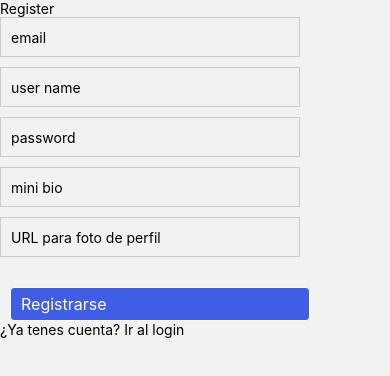
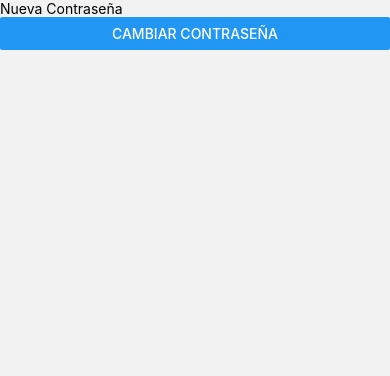
Before and after one commit to belendominguezda/proyectoRN, a React Native app in the folder my-app/: screen /Contrasenia in a window 390 px wide. Shown: the top 376 px of the page. Built offline with nearby package versions, Linux system fonts and the light colour scheme; no server answers.

Commit message:
electiva cambiar contraseña y cambios mejora

```diff
--- a/my-app/src/components/Menu/StackNavigation.js
+++ b/my-app/src/components/Menu/StackNavigation.js
@@ -14,6 +14,7 @@ import Login from "../../screens/Login/Login";
 import PerfilUsuario from "../../screens/PerfilUsuario/PerfilUsuario";
 import Comentarios from "../../screens/Comentarios/Comentarios";
 import CreacionExitosa from "../../screens/CreacionExitosa/CreacionExitosa";
+import Contrasenia from "../../screens/Contrasenia/Contrasenia";
 
 const Stack = createNativeStackNavigator();
 
@@ -65,15 +66,16 @@ class StackNavigation extends Component {
                             <Stack.Group>
                                 <>
                                     <Stack.Screen
+                                        name="Login"
+                                        component={ Login }
+                                        options={{ headerShown: false }}
+                                    />
+                                    <Stack.Screen
                                         name="Register"
                                         component={ Register }
                                         options={{ headerShown: false }}
                                     />
-                                    <Stack.Screen
-                                        name="Login"
-                                        component={ Login }
-                                        options={{ headerShown: false }}
-                                    />
+
                                 </>
                             </Stack.Group>
                     }
@@ -92,7 +94,11 @@ class StackNavigation extends Component {
                         component={ PerfilUsuario }
                         options={{ headerShown: false }}
                     />
-                     {/*Agregar Screen contraseña  */}
+                    <Stack.Screen
+                        name="Contrasenia"
+                        component={ Contrasenia }
+                        options={{ headerShown: false }}
+                    />
                 </Stack.Navigator>
             </NavigationContainer>
         )
--- a/my-app/src/screens/Contrasenia/Contrasenia.js
+++ b/my-app/src/screens/Contrasenia/Contrasenia.js
@@ -1,51 +1,50 @@
 import React, { Component } from "react";
-
+import { View, TextInput, Button, Text } from "react-native";
 import { auth } from "../../firebase/config";
 
 class Contrasenia extends Component {
     constructor(props) {
-        super(props)
+        super(props);
         this.state = {
             nueva_contrasenia: "",
             error: null
-        }
+        };
     }
 
-    cambiarContrasenia(nueva_contrasenia) {
+    cambiarContrasenia = () => {
+        let { nueva_contrasenia } = this.state;
+
+        if (nueva_contrasenia.length < 6) {
+            this.setState({ error: "La contraseña debe tener al menos 6 caracteres" });
+            return;
+        }
+
         auth.currentUser.updatePassword(nueva_contrasenia)
             .then(() => {
-                console.log("Contraseña cambiada")
-                auth.signOut()
-                this.props.navigation.navigate("Login")
+                console.log("Contraseña cambiada exitosamente");
+                auth.signOut();
+                this.props.navigation.navigate("TabNavigation");
             })
             .catch(error => {
-                console.log(error)
-                this.setState({ error: error.message })
-            })
-    }
-
-    // Cambiar contraseña auth
-
-    // Formulario
-    // Input nueva contraseña ---> let nueva_contraseña = "1234"
-
-    // El botón de "cambiar contraseña" ejecuta la siguiente función:
-    // auth.currentUser.updatePassword(this.state.nueva_contraseña)
-    //     .then(() => {
-    //         console.log("Contraseña cambiada correctamente")
-    //     })
-    //     .catch(error => {
-    //         console.log("Error al cambiar la contraseña", error)
-    //     })
+                console.log("Error al cambiar la contraseña", error);
+                this.setState({ error: error.message });
+            });
+    };
 
     render() {
         return (
             <View>
                 {/* Formulario */}
-                    {/* Input */}
-                    {/* Botón cambiar contraseña */}
+                <TextInput
+                    placeholder="Nueva Contraseña"
+                    secureTextEntry
+                    onChangeText={text => this.setState({ nueva_contrasenia: text })}
+                    value={this.state.nueva_contrasenia}
+                />
+                {this.state.error && <Text style={{ color: 'red' }}>{this.state.error}</Text>}
+                <Button title="Cambiar Contraseña" onPress={this.cambiarContrasenia} />
             </View>
-        )
+        );
     }
 }
 
--- a/my-app/src/screens/MiPerfil/MiPerfil.js
+++ b/my-app/src/screens/MiPerfil/MiPerfil.js
@@ -1,5 +1,5 @@
 import React, { Component } from "react";
-import { View, Text, TouchableOpacity, StyleSheet, Image } from "react-native";
+import { View, Text, TouchableOpacity, StyleSheet, Image, FlatList } from "react-native";
 
 import { auth, db } from "../../firebase/config";
 
@@ -36,23 +36,6 @@ class MiPerfil extends Component {
             })
             .catch(error => console.log(error))
 
-
-            //  let currentUser = db.collection("users").doc(auth.currentUser.uid);
-            //  currentUser.get().then((user) => {
-            //          console.log("Info del usuario:", user.data());
-            //          if (user.exists) {
-            //              let username = user.data().userName;
-            //              this.setState({ userName: username, cargando: false });
-            //          } else {
-            //              console.log("Usuario no encontrado");
-            //              this.setState({ cargando: false });
-            //          }
-            //      })
-            //      .catch((error) => {
-            //          console.error("Error al obtener info del usuario:", error);
-            //          this.setState({ cargando: false });
-            //      });
-
         db.collection("posts").where("owner", "==", email).get()
             .then(docs => {
                 let arrayPosts = []
@@ -64,13 +47,17 @@ class MiPerfil extends Component {
             .catch(error => console.log(error))
     }
 
+    cambiarContrasenia = () => {
+        this.props.navigation.navigate("Contrasenia");
+    };
+
     render() {
         return (
             <View style={ styles.container }>
                 <Text style={styles.textoSaludo}>HOLA, { auth.currentUser.displayName }. Bienvenido</Text>
                 <Text style={styles.textoSaludo}>Minibio: {this.state.minibio}</Text>
-                {
-                    this.state.fotoPerfil ?
+
+                {this.state.fotoPerfil ?
                     <Image
                         source={{ uri: this.state.fotoPerfil }}
                         style={styles.image}
@@ -82,6 +69,10 @@ class MiPerfil extends Component {
                 <TouchableOpacity style={styles.logoutButton} onPress={() => this.logout()}>
                     <Text style={styles.logoutButtonText}>Logout</Text>
                 </TouchableOpacity>
+                <TouchableOpacity style={styles.cambiarContraseniaButton} onPress={this.cambiarContrasenia}>
+                    <Text style={styles.cambiarContraseniaButtonText}>Cambiar Contraseña</Text>
+                </TouchableOpacity>
+
                 {
                     this.state.cargando ?
                     <Text>Cargando</Text> :
@@ -129,6 +120,16 @@ const styles = StyleSheet.create({
         height: 200,
         borderRadius: 100,
         marginBottom: 10,
+    }, cambiarContraseniaButton: {
+        backgroundColor: 'blue',
+        padding: 10,
+        borderRadius: 5,
+        marginTop: 10,
+    },
+    cambiarContraseniaButtonText: {
+        color: 'white',
+        textAlign: 'center',
+        fontWeight: 'bold',
     },
 
 });
--- a/my-app/src/screens/PerfilUsuario/PerfilUsuario.js
+++ b/my-app/src/screens/PerfilUsuario/PerfilUsuario.js
@@ -31,7 +31,7 @@ class PerfilUsuario extends Component {
     render() {
         return (
             <View style={ styles.container }>
-                <Text style={styles.title}> Perfil de Usuario: { this.props.route.params.userName }</Text>
+                <Text style={styles.title}> Perfil de Usuario</Text>
                 <TouchableOpacity
                      style={styles.backButton}
                     onPress={() => this.props.navigation.goBack()}>
```
